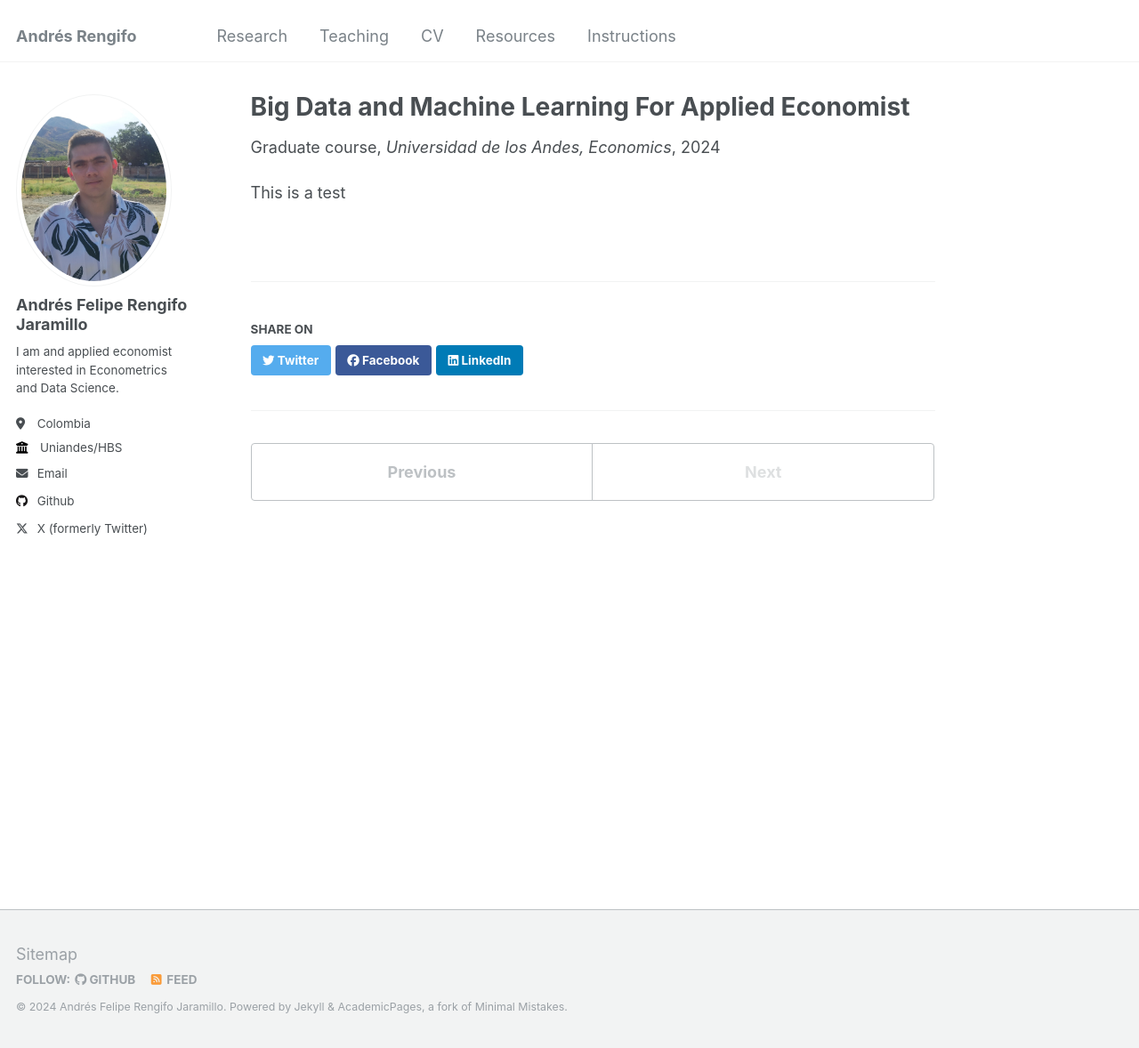
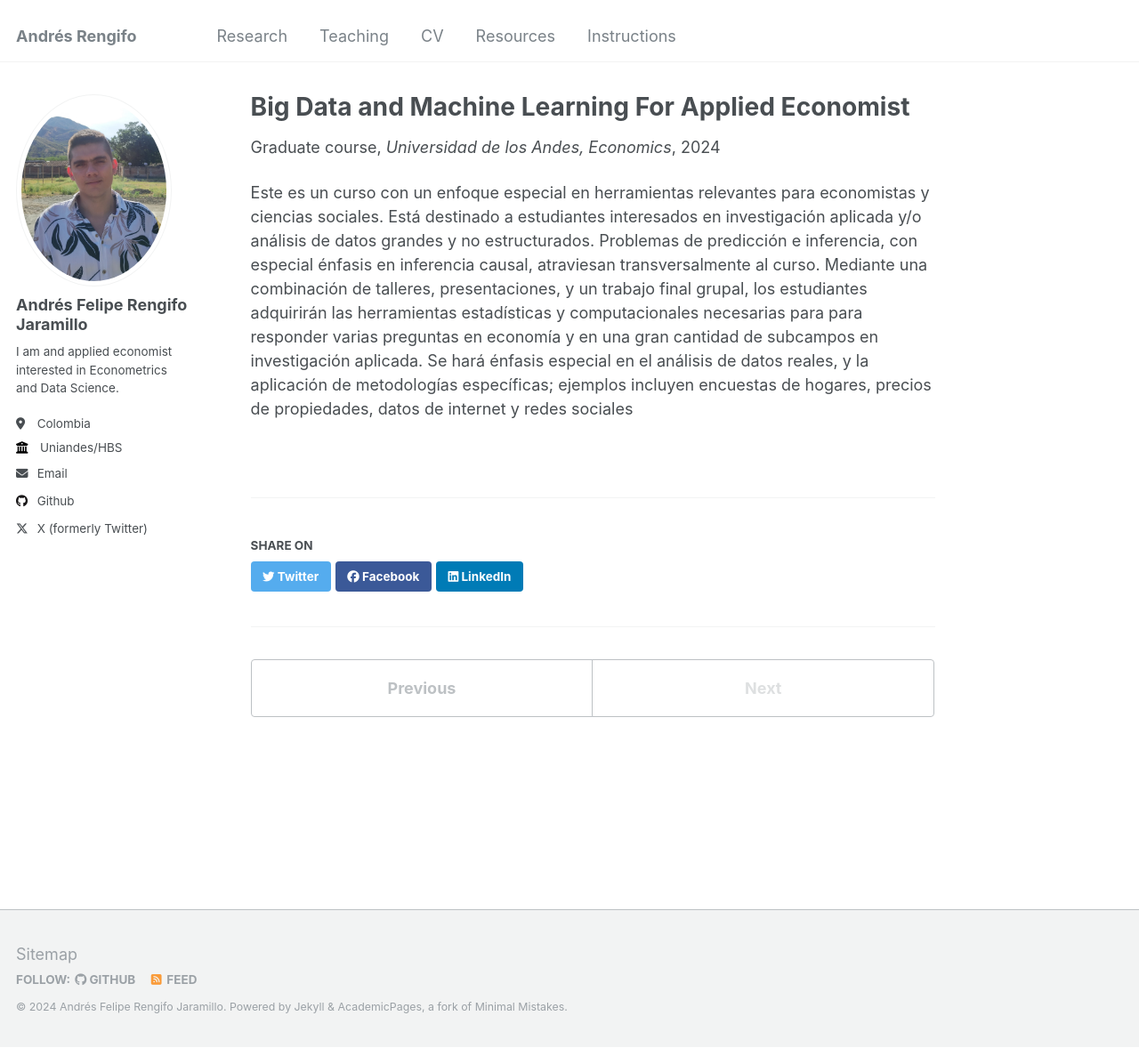
Before and after one commit to RengifoAndres/RengifoAndres.github.io, a Jekyll site: the page built from _teaching/2024-2-BDML.md, in a window 1280 px wide and 1178 px high. Shown: the whole window at 89% size. Built offline with Jekyll 4.4.1, drawn with Linux system fonts in a browser that asks for light colours.

Commit message:
Update description of BDML 2024 course.md

```diff
--- a/_teaching/2024-2-BDML.md
+++ b/_teaching/2024-2-BDML.md
@@ -8,4 +8,4 @@ date: 2024-06-01
 location: "Bogotá, Colombia"
 ---
 
-This is a test
+Este es un curso con un enfoque especial en herramientas relevantes para economistas y ciencias sociales. Está destinado a estudiantes interesados en investigación aplicada y/o análisis de datos grandes y no estructurados. Problemas de predicción e inferencia, con especial énfasis en inferencia causal, atraviesan transversalmente al curso. Mediante una combinación de talleres, presentaciones, y un trabajo final grupal, los estudiantes adquirirán las herramientas estadísticas y computacionales necesarias para para responder varias preguntas en economía y en una gran cantidad de subcampos en investigación aplicada. Se hará énfasis especial en el análisis de datos reales, y la aplicación de metodologías específicas; ejemplos incluyen encuestas de hogares, precios de propiedades, datos de internet y redes sociales
```
